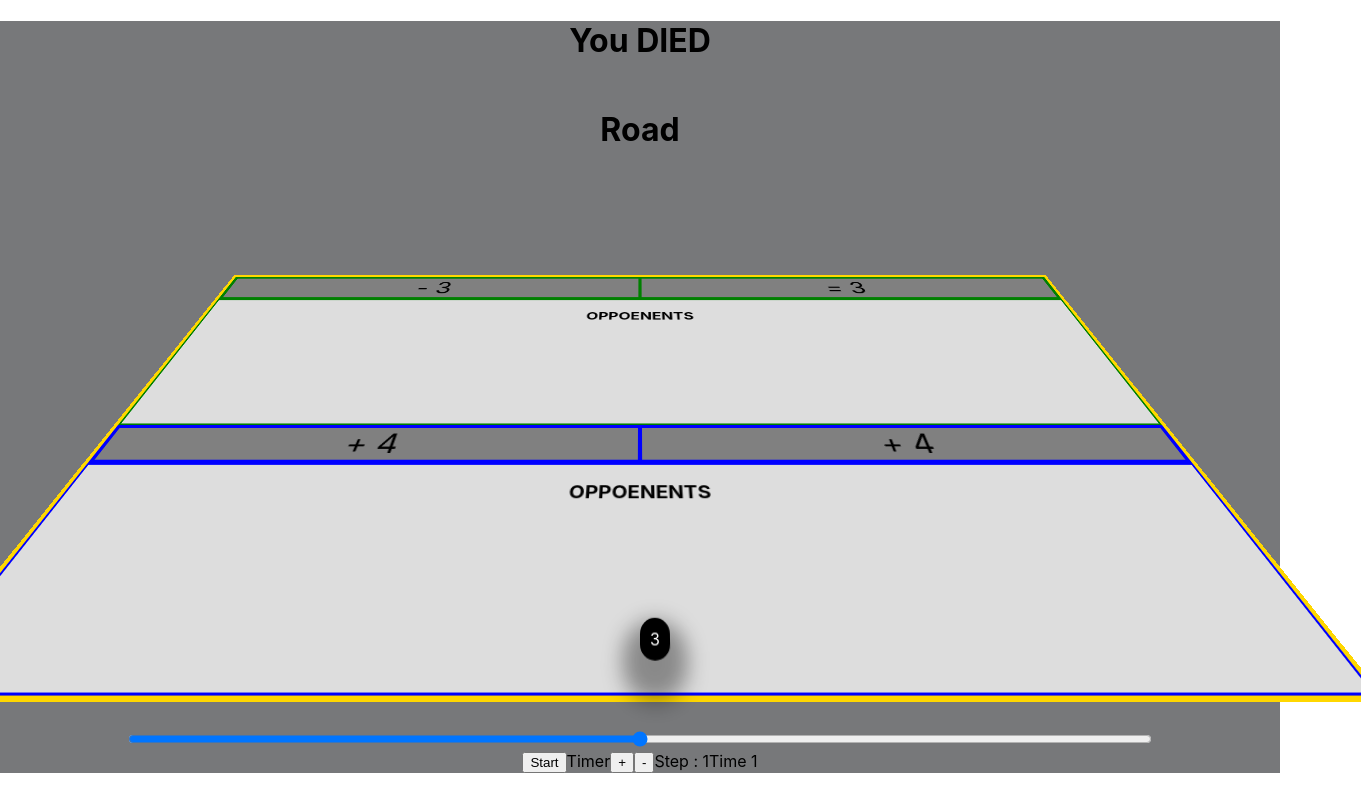
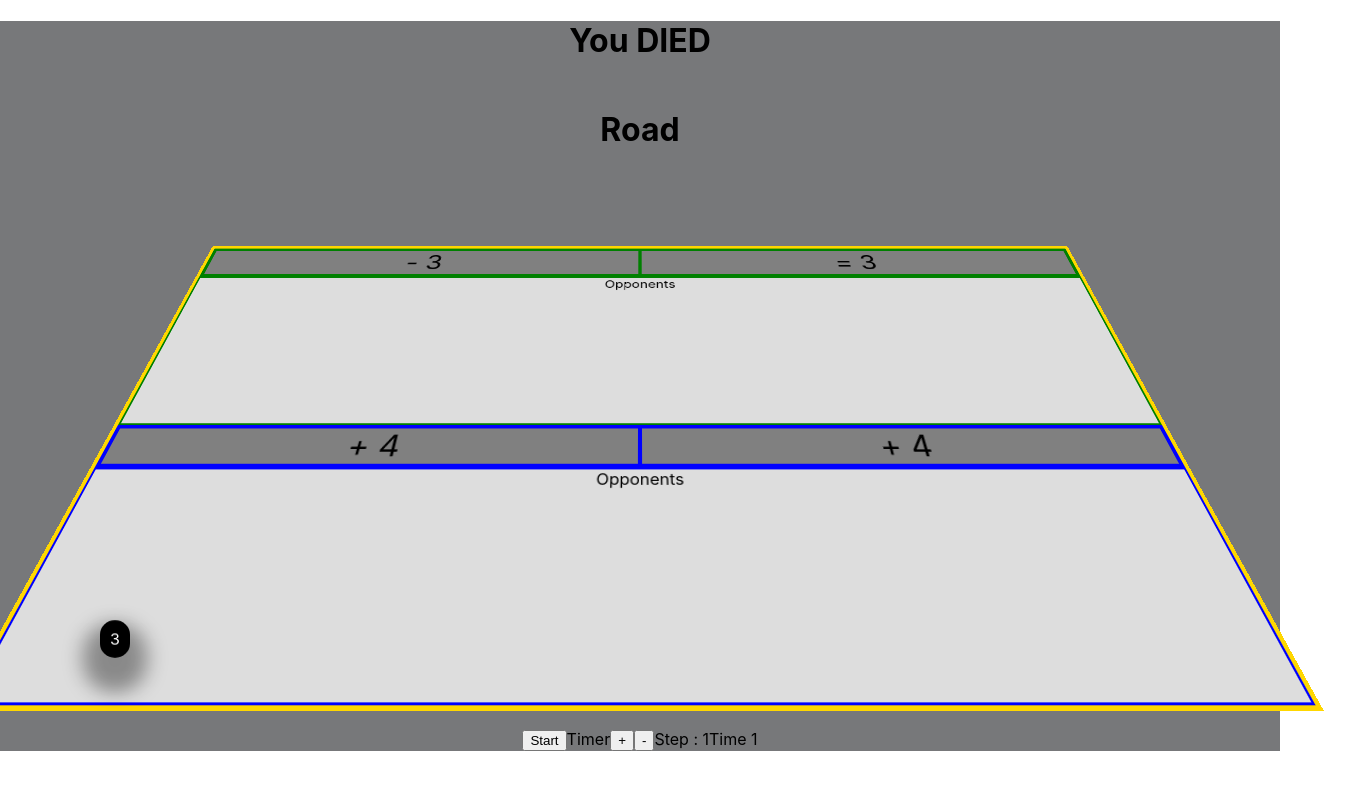
Before and after one commit to Fab-Ger/mathRunner, a React (Create React App) app: page / in a window 1280 px wide. Shown: the whole page, 1361 px wide, since content can reach past the window. Built offline with nearby package versions, Linux system fonts and the light colour scheme.

Commit message:
move on moseMove

```diff
--- a/src/App.css
+++ b/src/App.css
@@ -1,6 +1,12 @@
 .App {
   text-align: center;
   background-color: #77787a;
+  -webkit-touch-callout: none; /* iOS Safari */
+  -webkit-user-select: none; /* Safari */
+   -khtml-user-select: none; /* Konqueror HTML */
+     -moz-user-select: none; /* Old versions of Firefox */
+      -ms-user-select: none; /* Internet Explorer/Edge */
+          user-select: none;
 }
 
 .App-logo {
--- a/src/App.js
+++ b/src/App.js
@@ -1,15 +1,15 @@
 import './App.css'
 import Game from './page/Game'
 import { TimerProvider } from './context/TimerContext'
-import { PlayerProvider } from './context/playerContext'
+import { GameProvider } from './context/GameContext'
 
 function App () {
   return (
     <div className='App'>
       <TimerProvider>
-        <PlayerProvider>
+        <GameProvider>
           <Game />
-        </PlayerProvider>
+        </GameProvider>
       </TimerProvider>
     </div>
   )
--- a/src/component/Chunk.js
+++ b/src/component/Chunk.js
@@ -1,15 +1,16 @@
 
 import { useEffect, useState } from 'react'
-import { usePlayer } from '../context/playerContext'
+import { useGame } from '../context/GameContext'
 import { useTimer } from '../context/TimerContext'
 import { rndFormula } from './data/Formulas'
+import Opponents from './Opponents'
 
 const Chunk = ({ chunk, color, pos, RoadHeight, nbChunk, compute }) => {
   const [chosen, setChosen] = useState(false)
   const [formulaRight, setformulaRight] = useState(rndFormula())
   const [formulaLeft, setformulaLeft] = useState(rndFormula())
   const { state: timer } = useTimer()
-  const { state: player, PlayerContextFn } = usePlayer()
+  const { state: game, GameContextFn } = useGame()
 
   const h = RoadHeight / nbChunk
 
@@ -56,14 +57,16 @@ const Chunk = ({ chunk, color, pos, RoadHeight, nbChunk, compute }) => {
       setformulaLeft(rndFormula())
       setformulaRight(rndFormula())
       setChosen(false)
+      GameContextFn.setChunk({ chosen: false, left: formulaLeft, right: formulaRight }, pos)
     }
 
     if (position >= nbChunk * h - 50 && !chosen) {
-      const newVal = (player.position < 50)
-        ? formulaLeft.compute(player.val)
-        : formulaRight.compute(player.val)
-      PlayerContextFn.setVal(newVal)
+      const newVal = (game.choice === 'left')
+        ? formulaLeft.compute(game.val)
+        : formulaRight.compute(game.val)
+      GameContextFn.setVal(newVal)
       setChosen(true)
+      GameContextFn.setChunk({ ...game.chunks[pos], chosen: true }, pos)
     }
   }, [timer.time])
 
@@ -85,7 +88,7 @@ const Chunk = ({ chunk, color, pos, RoadHeight, nbChunk, compute }) => {
         </div>
       </div>
       <div style={styles.content}>
-        <h3> OPPOENENTS</h3>
+        <Opponents />
       </div>
 
     </div>
--- /dev/null
+++ b/src/component/Opponents.js
@@ -0,0 +1,9 @@
+const Opponents = () => {
+  return (
+    <div>
+      Opponents
+    </div>
+  )
+}
+
+export default Opponents
--- a/src/component/Road.js
+++ b/src/component/Road.js
@@ -10,7 +10,7 @@ const Road = () => {
       height: RoadHeight,
       border: '4px solid gold',
       overflow: 'hidden',
-      transform: 'rotate3d(1, 0, 0, 40deg)',
+      transform: 'rotate3d(1, 0, 0, 30deg)',
       transformStyle: 'preserve-3d'
     },
     poss: {
--- a/src/component/data/Formulas.js
+++ b/src/component/data/Formulas.js
@@ -1,10 +1,3 @@
-
-const formulas = [
-  { label: ' x3', compute: (val) => { return (val * 3) } },
-  { label: ' /3', compute: (val) => { return (val / 3) } },
-  { label: ' +3', compute: (val) => { return (val + 3) } },
-  { label: ' -3', compute: (val) => { return (val - 3) } }
-]
 
 const opterators = [
   { label: ' x ', compute: (val, val2) => { return val * val2 } },
@@ -20,7 +13,7 @@ const getFormulas = () => {
   for (let i = 1; i < 5; i++) {
     for (let index = 0; index < opterators.length; index++) {
       const ope = opterators[index]
-      forms.push({ label: `${ope.label}${i}`, compute: (val) => { return ope.compute(val, i) } })
+      forms.push({ label: `${ope.label}${i}`, compute: (val) => { console.log(`${ope.label}${i}`); console.log(ope.compute); console.log(`val : ${val}, i  ${i}`); return ope.compute(val, i) } })
     }
   }
   forms.push({ label: ' = 0', compute: (val) => { return (0) } })
@@ -32,6 +25,5 @@ const rndFormula = () => {
   return getFormulas()[Math.floor(Math.random() * (getFormulas().length - 1))]
 }
 export {
-  formulas,
   rndFormula
 }
--- a/src/component/player/Player.js
+++ b/src/component/player/Player.js
@@ -1,7 +1,8 @@
-import { usePlayer } from '../../context/playerContext'
+import { useRef } from 'react'
+import { useGame } from '../../context/GameContext'
 
 const Player = () => {
-  const { state } = usePlayer()
+  const { state, GameContextFn } = useGame()
   const h = 100
   const w = 50
 
@@ -11,7 +12,7 @@ const Player = () => {
       background: 'black',
       position: 'absolute',
       bottom: 20,
-      left: state.position + '%',
+      left: state.position,
       color: 'white',
       padding: 10,
       transform: 'rotate3d(1, 0, 0, 20deg)',
@@ -23,7 +24,7 @@ const Player = () => {
       background: 'black',
       position: 'absolute',
       bottom: 20,
-      left: state.position + '%',
+      left: state.position,
       color: 'white',
       padding: 10,
       transformStyle: 'preserve-3d'
@@ -56,10 +57,26 @@ const Player = () => {
     top:
     { transform: 'rotateX(90deg) translateZ(' + h / 2 + 'px)' },
     bottom:
-    { transform: 'rotateX(-90deg) translateZ(' + h / 2 + 'px)' }
+    { transform: 'rotateX(-90deg) translateZ(' + h / 2 + 'px)' },
 
+    playerControl: {
+      height: '50%',
+      position: 'absolute',
+      left: 0,
+      bottom: 0,
+      right: 0
+    }
   }
 
+  const ref = useRef(null)
+
+  const handleMouseMove = (e) => {
+    if (e.buttons === 1) {
+      const x = e.clientX - ref.current.getBoundingClientRect().left
+      const choice = ((e.pageX / ref.current.offsetWidth) < 0.5) ? 'left' : 'right'
+      GameContextFn.moveTo(x, choice)
+    }
+  }
   // const styleFace = (ori) => { return { ...styles.face, ...ori } }
   // const pp3D = (
   //   <div style={styles.player}>
@@ -73,8 +90,14 @@ const Player = () => {
   //   </div>
   // )
 
-  const pp = <div style={styles.player1}>{state.val}</div>
-  return (pp)
+  const pp = <div className='player' style={styles.player1}>{state.val}</div>
+  return (
+
+    <div className='player-control' style={styles.playerControl} ref={ref} onMouseMove={handleMouseMove}>
+      {pp}
+    </div>
+
+  )
 }
 
 export default Player
--- a/src/component/player/PlayerControler.js
+++ /dev/null
@@ -1,21 +0,0 @@
-import { usePlayer } from '../../context/playerContext'
-
-const PlayerControler = () => {
-  const { PlayerContextFn } = usePlayer()
-  const styles = {
-    range: {
-      width: '80%'
-    }
-  }
-
-  const handleMove = (e) => { PlayerContextFn.moveTo(e.target.value) }
-
-  return (
-    <div>
-
-      <input style={styles.range} onChange={handleMove} type='range' id='volume' name='volume' min='0' max='100' />
-    </div>
-  )
-}
-
-export default PlayerControler
--- a/src/context/playerContext.js
+++ /dev/null
@@ -1,70 +0,0 @@
-import { useContext, createContext, useReducer } from 'react'
-
-const PlayerContext = createContext()
-
-const actionTypes = {
-  MOVE: 'MOVE',
-  MOVE_TO: 'MOVE_TO',
-  SET_VAL: 'SET_VAL',
-  RESET: 'RESET'
-}
-
-const initialState = {
-  position: 50,
-  val: 1
-}
-
-const PlayerReducer = (state, action) => {
-  switch (action.type) {
-    case actionTypes.MOVE:
-      return {
-        ...state,
-        position: state.position + action.movement
-      }
-    case actionTypes.MOVE_TO:
-      return {
-        ...state,
-        position: action.position
-      }
-    case actionTypes.SET_VAL:
-      return {
-        ...state,
-        val: action.val
-      }
-    case actionTypes.RESET:
-      return initialState
-    default:
-      throw new Error(`Unhandled action type : ${action.type}`)
-  }
-}
-
-const PlayerProvider = ({ children }) => {
-  const [state, dispatch] = useReducer(PlayerReducer, initialState)
-
-  const move = (movement) => {
-    dispatch({ type: actionTypes.MOVE, movement: movement })
-  }
-
-  const moveTo = (position) => {
-    dispatch({ type: actionTypes.MOVE_TO, position: position })
-  }
-  const setVal = (val) => {
-    dispatch({ type: actionTypes.SET_VAL, val: val })
-  }
-
-  const PlayerContextFn = { move, moveTo, setVal }
-
-  return <PlayerContext.Provider value={{ state, PlayerContextFn }}>{children}</PlayerContext.Provider>
-}
-
-const usePlayer = () => {
-  const context = useContext(PlayerContext)
-  if (!context) throw new Error('usePlayer must be used inside a PlayerProvider')
-  return context
-}
-
-export {
-  actionTypes,
-  PlayerProvider,
-  usePlayer
-}
--- a/src/page/Game.js
+++ b/src/page/Game.js
@@ -1,6 +1,5 @@
 
 import Road from '../component/Road'
-import PlayerControler from '../component/player/PlayerControler'
 import TimerConrols from '../component/TimerConrols'
 import EndGame from '../component/EndGame'
 
@@ -9,7 +8,6 @@ const Game = () => {
     <div>
       <EndGame />
       <Road />
-      <PlayerControler />
       <TimerConrols />
     </div>
   )
```
